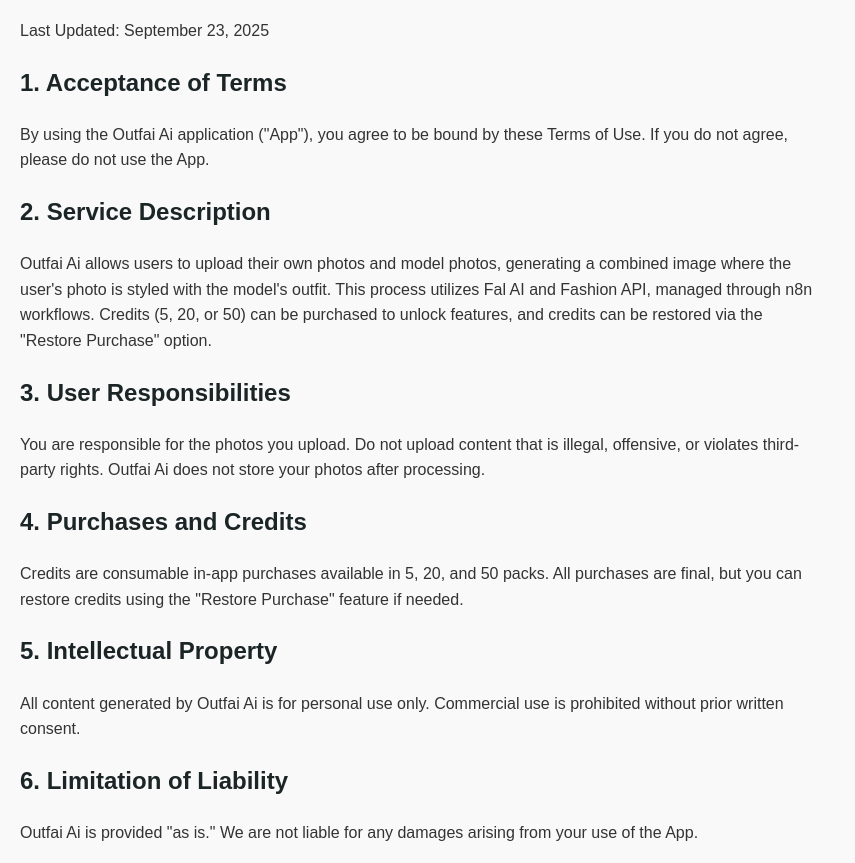
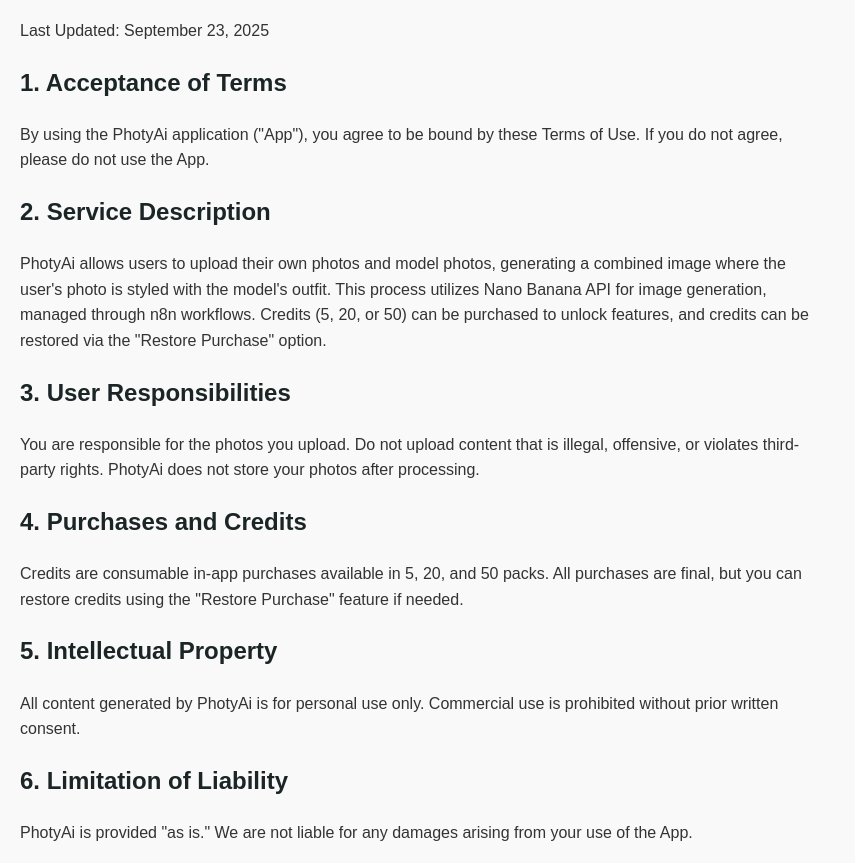
Before and after one commit to tugberktabak/photyai, a plain HTML site: page terms.html in a window 1280 px wide. Shown: the part 76-939 px from the top of the page, without its empty margins (0-855 px from the left). Drawn offline with Linux system fonts and the light colour scheme.

Commit message:
Update application name from Outfai Ai to PhotyAi

```diff
--- a/terms.html
+++ b/terms.html
@@ -3,7 +3,7 @@
 <head>
     <meta charset="UTF-8">
     <meta name="viewport" content="width=device-width, initial-scale=1.0">
-    <title>Outfai Ai - Terms of Use</title>
+    <title>PhotyAi - Terms of Use</title>
     <style>
         body { font-family: Arial, sans-serif; line-height: 1.6; margin: 20px; background-color: #f9f9f9; color: #333; }
         h1 { color: #1C2526; }
@@ -16,22 +16,22 @@
     <p>Last Updated: September 23, 2025</p>
 
     <h2>1. Acceptance of Terms</h2>
-    <p>By using the Outfai Ai application ("App"), you agree to be bound by these Terms of Use. If you do not agree, please do not use the App.</p>
+    <p>By using the PhotyAi application ("App"), you agree to be bound by these Terms of Use. If you do not agree, please do not use the App.</p>
 
     <h2>2. Service Description</h2>
-    <p>Outfai Ai allows users to upload their own photos and model photos, generating a combined image where the user's photo is styled with the model's outfit. This process utilizes Fal AI and Fashion API, managed through n8n workflows. Credits (5, 20, or 50) can be purchased to unlock features, and credits can be restored via the "Restore Purchase" option.</p>
+    <p>PhotyAi allows users to upload their own photos and model photos, generating a combined image where the user's photo is styled with the model's outfit. This process utilizes Nano Banana API for image generation, managed through n8n workflows. Credits (5, 20, or 50) can be purchased to unlock features, and credits can be restored via the "Restore Purchase" option.</p>
 
     <h2>3. User Responsibilities</h2>
-    <p>You are responsible for the photos you upload. Do not upload content that is illegal, offensive, or violates third-party rights. Outfai Ai does not store your photos after processing.</p>
+    <p>You are responsible for the photos you upload. Do not upload content that is illegal, offensive, or violates third-party rights. PhotyAi does not store your photos after processing.</p>
 
     <h2>4. Purchases and Credits</h2>
     <p>Credits are consumable in-app purchases available in 5, 20, and 50 packs. All purchases are final, but you can restore credits using the "Restore Purchase" feature if needed.</p>
 
     <h2>5. Intellectual Property</h2>
-    <p>All content generated by Outfai Ai is for personal use only. Commercial use is prohibited without prior written consent.</p>
+    <p>All content generated by PhotyAi is for personal use only. Commercial use is prohibited without prior written consent.</p>
 
     <h2>6. Limitation of Liability</h2>
-    <p>Outfai Ai is provided "as is." We are not liable for any damages arising from your use of the App.</p>
+    <p>PhotyAi is provided "as is." We are not liable for any damages arising from your use of the App.</p>
 
     <h2>7. Changes to Terms</h2>
     <p>We may update these Terms at any time. Continued use of the App after changes constitutes acceptance of the new Terms.</p>
```
